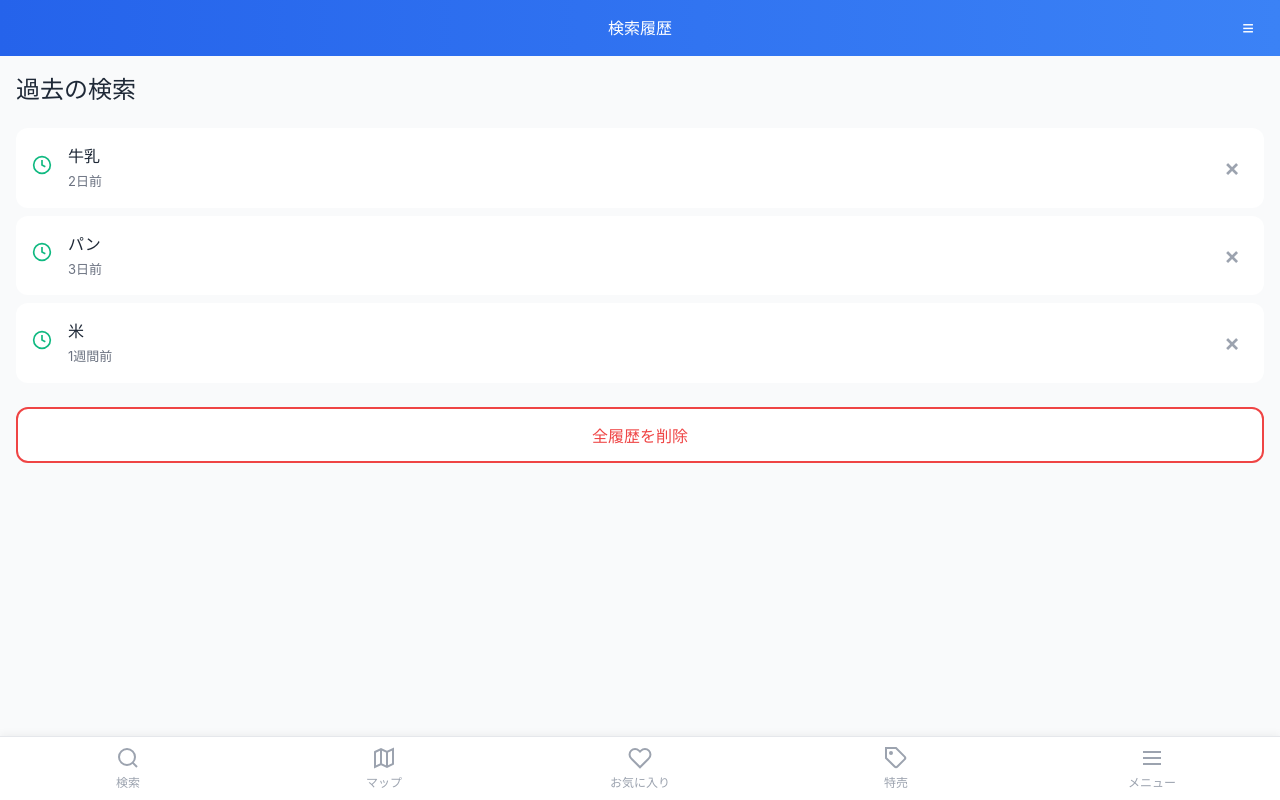
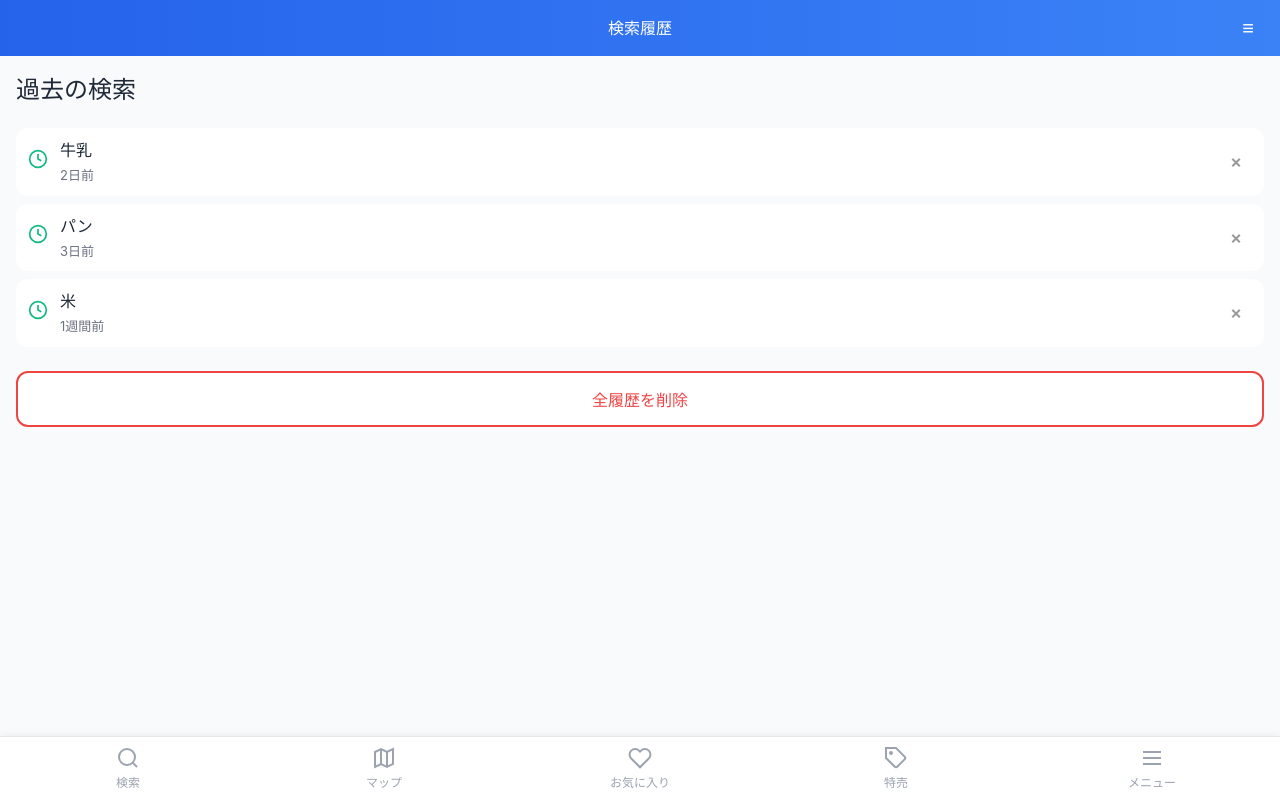
Before and after one commit to 2410041/ebamap, a React (Vite) app in the folder ebamap/frontend/: page /history in a window 1280 px wide. Built offline with nearby package versions, Linux system fonts and the light colour scheme.

Commit message:
検索履歴修正

```diff
--- a/ebamap/frontend/src/pages/History/HistoryPage.css
+++ b/ebamap/frontend/src/pages/History/HistoryPage.css
@@ -103,3 +103,29 @@
     padding: 48px 24px;
     color: var(--color-text-secondary);
 }
+
+/* 検索履歴全体（少し上寄せ） */
+.history-list {
+    margin-top: 8px;
+    /* きつければ 0〜4px に */
+}
+
+/* 各履歴アイテム */
+.history-item {
+    display: flex;
+    align-items: center;
+    gap: 12px;
+    padding: 10px 12px;
+    border-radius: 12px;
+    background: #fff;
+}
+
+/* × ボタン */
+.history-clear-btn {
+    margin-left: auto;
+    background: none;
+    border: none;
+    font-size: 18px;
+    color: #999;
+    cursor: pointer;
+}
```
